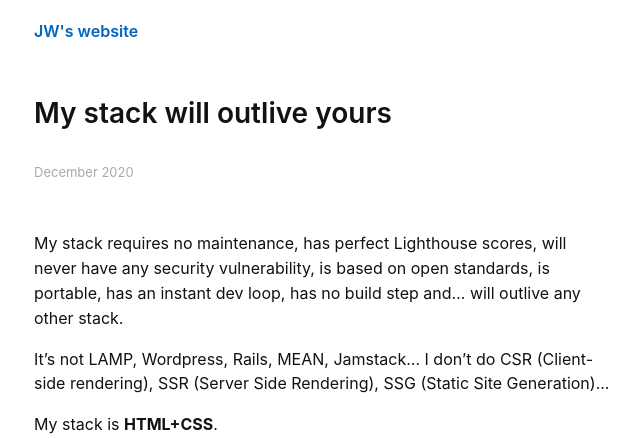
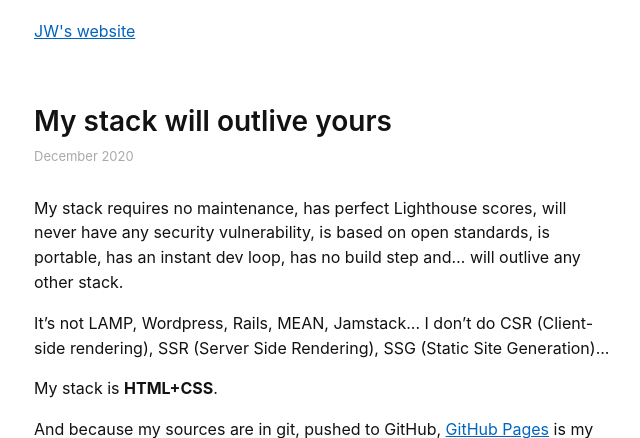
Before and after one commit to jwboelens/very-simple-website, a PHP site: page / in a window 1280 px wide. Shown: the top 438 px of the page, without its empty margins (318-958 px from the left). Run offline with PHP 8.4, Linux system fonts and the light colour scheme; some web fonts are replaced.

Commit message:
Update style.css

```diff
--- a/style.css
+++ b/style.css
@@ -1,9 +1,7 @@
 @import url('https://rsms.me/inter/inter.css');
-
 :root {
   --article-max-width: 36rem;
 }
-
 html {
   font-family: 'Inter', sans-serif;
   font-style: normal;
@@ -21,32 +19,25 @@ html {
 .need-light-background {
   background-color: #FFFFFF;
 }
-
 body{
   margin:1.2em;
   font-size:1rem;
 }
-
 header, main {
   max-width: var(--article-max-width);
   margin: 0 auto;
 }
-
-header {
-  margin-bottom: 3em;
-}
-.logo {
-  font-size: 16px;
-  color: #f000000;
-  font-weight: 600;
-  text-decoration: none;
+date {
+  font-size: 13px;
+  color: #aaa;
+  display: inline-block;
+  margin-bottom: 1em;
 }
 img, picture, iframe {
   display: block;
   max-width: 100%;
   margin: 0 auto;
 }
-
 img, picture {
   height: auto;
 }
@@ -63,9 +54,10 @@ h1{
   font-size: 2.5em;
   font-weight: 600;
 }
-h2{
+h2 {
   font-size: 1.75em;
   font-weight: 600;
+  margin: 2em 0 0;
 }
 h3{
   font-size: 1.25em;
@@ -111,22 +103,18 @@ figure figcaption{
   font-size:0.85em;
   text-align: center
 }
-
 figure.gallery{
   display: flex;
   justify-content: space-evenly;
   flex-wrap: wrap;
 }
-
 figure.gallery img{
   max-width: calc(var(--article-max-width) / 3);
 }
-
 code, kbd, var, samp{
   font-family:Consolas, "Lucida Console", Monaco, monospace;
   font-style:normal;
 }
-
 pre{
   overflow-x:auto;
   font-size:0.8em;
@@ -135,7 +123,6 @@ pre{
   background-size:1px 100%, 1px 100%;
   background-repeat:no-repeat, no-repeat;
 }
-
 pre > code{
   display:inline-block;
   overflow-x:visible;
```
